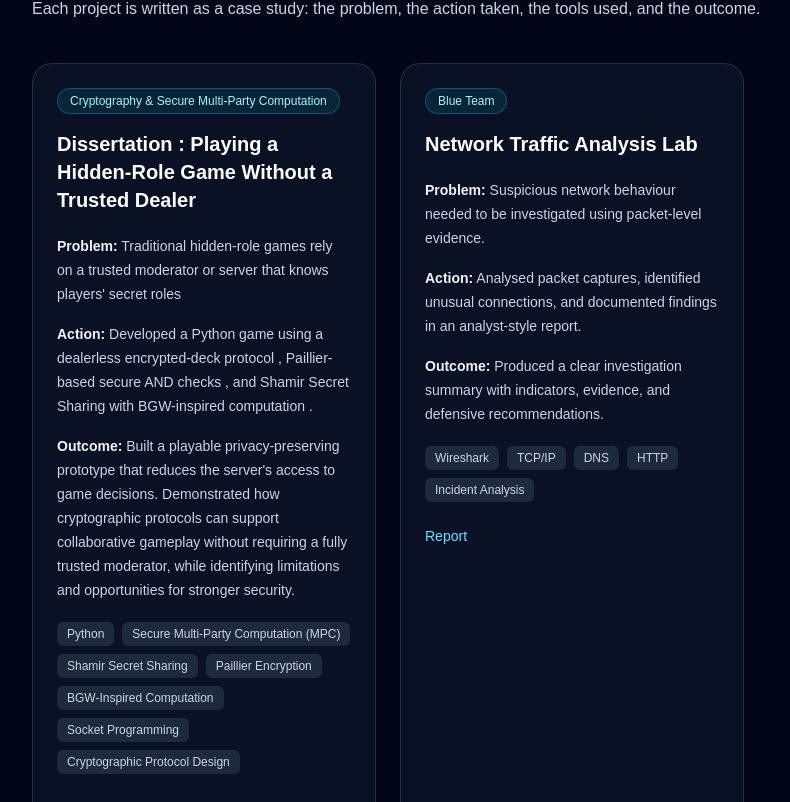
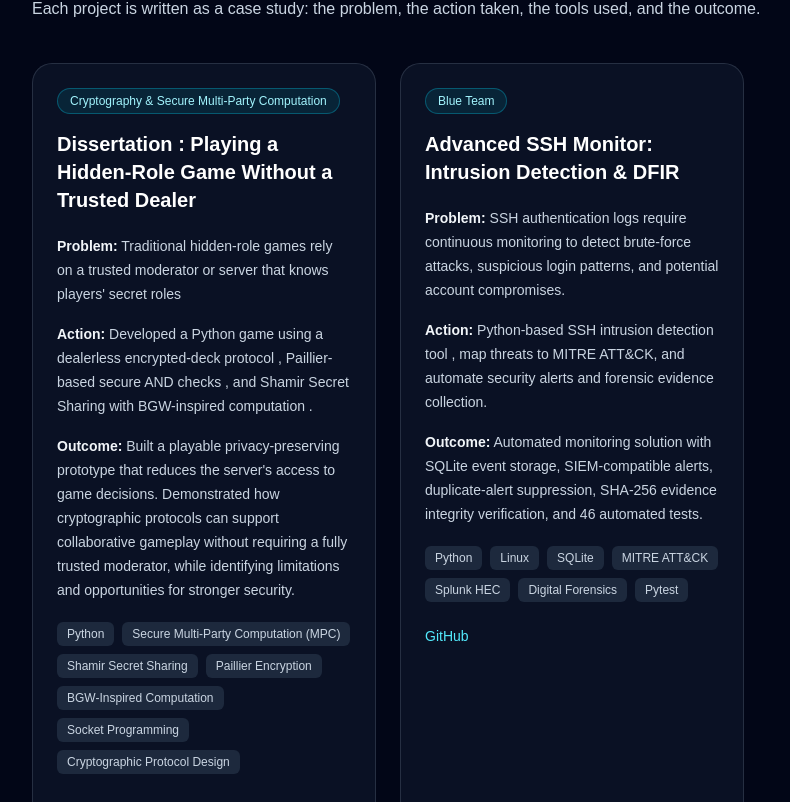
Before and after one commit to Karthikaaah/karthika-portfolio, a Next.js app: page / in a window 1280 px wide. Shown: the part 838-1640 px from the top of the page, without its empty margins (68-858 px from the left). Built offline with nearby package versions, Linux system fonts and the light colour scheme.

Commit message:
Update projects.ts

```diff
--- a/data/projects.ts
+++ b/data/projects.ts
@@ -34,24 +34,34 @@ export const projects: Project[] = [
   ],
   links: {
     report: "#",
-    github: "#"
+    github: ""
   }
 },
 
 
+
 {
-    title: "Network Traffic Analysis Lab",
+  title: "Advanced SSH Monitor: Intrusion Detection & DFIR",
   category: "Blue Team",
   problem:
-      "Suspicious network behaviour needed to be investigated using packet-level evidence.",
+    "SSH authentication logs require continuous monitoring to detect brute-force attacks, suspicious login patterns, and potential account compromises.",
   action:
-      "Analysed packet captures, identified unusual connections, and documented findings in an analyst-style report.",
+    " Python-based SSH intrusion detection tool , map threats to MITRE ATT&CK, and automate security alerts and forensic evidence collection.",
   outcome:
-      "Produced a clear investigation summary with indicators, evidence, and defensive recommendations.",
-    tools: ["Wireshark", "TCP/IP", "DNS", "HTTP", "Incident Analysis"],
+    "Automated monitoring solution with SQLite event storage, SIEM-compatible alerts, duplicate-alert suppression, SHA-256 evidence integrity verification, and 46 automated tests.",
+  tools: [
+    "Python",
+    "Linux",
+    "SQLite",
+    "MITRE ATT&CK",
+    "Splunk HEC",
+    "Digital Forensics",
+    "Pytest"
+  ],
   links: {
-      report: "#",
+    github: "https://github.com/Karthikaaah/ssh-monitor",
   },
 },
 
+
 ];
```
Lines whose indentation alone changed are shown as unchanged.
